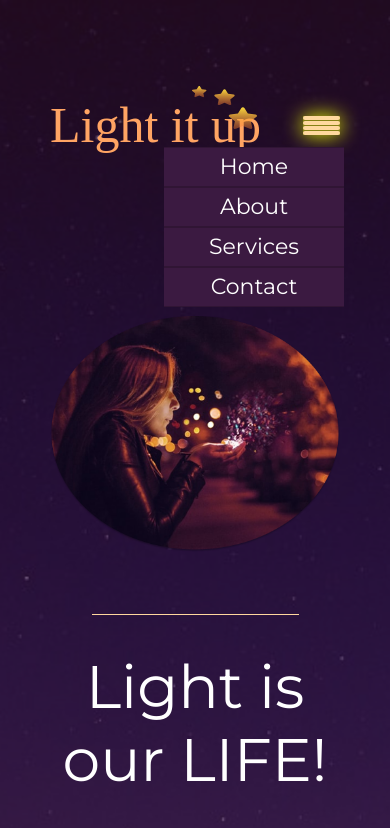
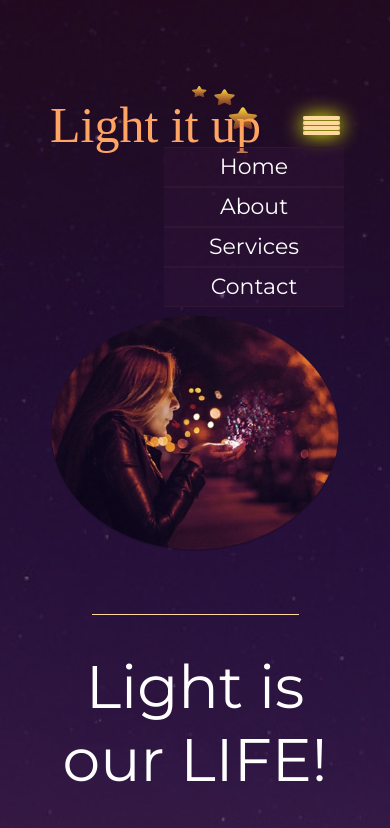
Before and after one commit to Cicada0909/Cicada0909.github.io-practice_adaptive-mobile, a plain HTML site: page index.html in a window 390 px wide. Both pictures are taken after a click on the label 321 px from the left and 125 px from the top of the page. Shown: the top 828 px of the page. Drawn offline with Linux system fonts and the light colour scheme; a web font is replaced by a local one.

Commit message:
corection burger-menu

```diff
--- a/style/style.css
+++ b/style/style.css
@@ -226,7 +226,7 @@ button {
     justify-content: center;
     align-items: center;
     font-size: 22px;
-    background-color: #3b1a41;
+    background-color: rgb(59, 26, 65, 0.3);
     width: 180px;
     height: 40px;
     border-top: 1px solid #301534;
```
